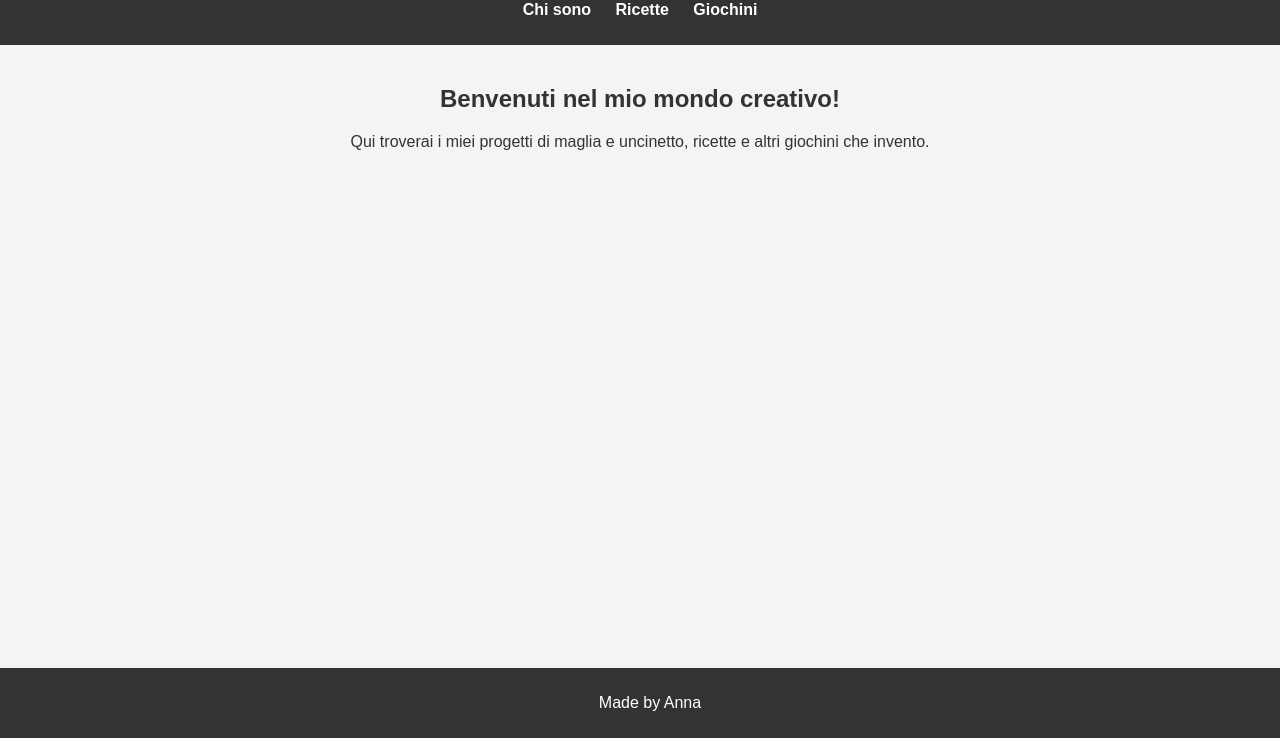
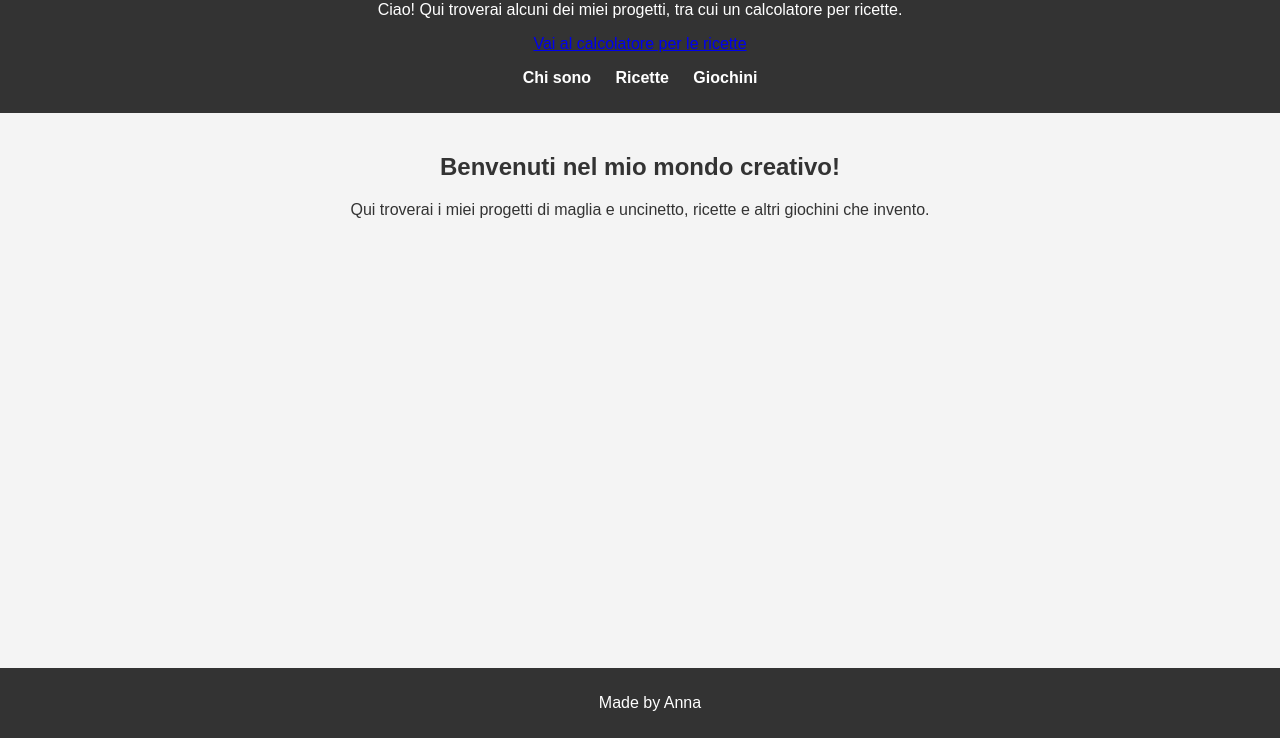
Before and after one commit to annarimbano/made-by-anna, a plain HTML site: page index.html in a window 1280 px wide. Shown: the part 62-800 px from the top of the page. Drawn offline with Linux system fonts and the light colour scheme.

Commit message:
Update index.html

```diff
--- a/index.html
+++ b/index.html
@@ -9,6 +9,9 @@
 <body>
     <header>
         <h1>Benvenuto sul mio sito!</h1>
+            <p>Ciao! Qui troverai alcuni dei miei progetti, tra cui un calcolatore per ricette.</p>
+
+    <a href="calcolatore.html">Vai al calcolatore per le ricette</a>
         <nav>
             <ul>
                 <li><a href="made-by-anna.html">Chi sono</a></li>
```
